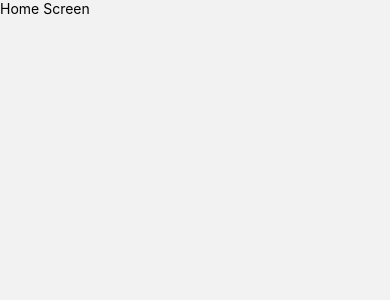
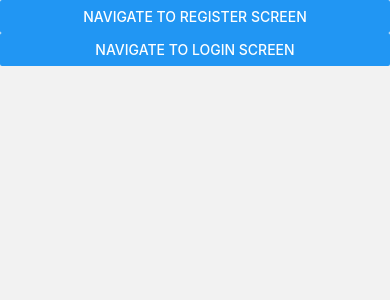
Before and after one commit to dannydecaf/grubshare-app, a React Native app: screen /Home in a window 390 px wide. Shown: the top 300 px of the page. Built offline with nearby package versions, Linux system fonts and the light colour scheme.

Commit message:
Starting to introduce Register and Login Screens

```diff
--- a/navigation/appNavigation.js
+++ b/navigation/appNavigation.js
@@ -1,7 +1,7 @@
 import React from 'react'
 import { NavigationContainer } from '@react-navigation/native';
 import { createNativeStackNavigator } from '@react-navigation/native-stack';
-import HomeScreen from '../screens/HomeScreen';
+import { HomeScreen, RegisterScreen, LoginScreen } from '../screens';
 
 const Stack = createNativeStackNavigator();
 
@@ -10,6 +10,8 @@ export default function AppNavigation() {
       <NavigationContainer>
         <Stack.Navigator>
           <Stack.Screen name="Home" options={{headerShown: false}} component={HomeScreen} />
+          <Stack.Screen name="Register" options={{headerShown: false}} component={RegisterScreen} />
+          <Stack.Screen name="Login" options={{headerShown: false}} component={LoginScreen} />
         </Stack.Navigator>
       </NavigationContainer>
     )
--- a/screens/HomeScreen.js
+++ b/screens/HomeScreen.js
@@ -1,11 +1,18 @@
-import { View, Text } from 'react-native'
+import { View, Text, Button } from 'react-native'
 import React from 'react'
 import { SafeAreaView } from 'react-native-safe-area-context'
 
-export default function HomeScreen() {
+export default function HomeScreen({navigation}) {
     return (
         <SafeAreaView>
-            <Text>Home Screen</Text>
+            <Button
+            title="Navigate to Register Screen"
+            onPress={() => navigation.navigate("Register")}
+            />
+            <Button
+            title="Navigate to Login Screen"
+            onPress={() => navigation.navigate("Login")}
+            />
         </SafeAreaView>
     );
 }
--- /dev/null
+++ b/screens/LoginScreen.js
@@ -0,0 +1,12 @@
+import { View, Text } from 'react-native'
+import React from 'react'
+
+const LoginScreen = () => {
+  return (
+    <View>
+      <Text>LoginScreen</Text>
+    </View>
+  )
+}
+
+export default LoginScreen
--- /dev/null
+++ b/screens/RegisterScreen.js
@@ -0,0 +1,12 @@
+import { View, Text } from 'react-native'
+import React from 'react'
+
+const RegisterScreen = () => {
+  return (
+    <View>
+      <Text>RegisterScreen</Text>
+    </View>
+  )
+}
+
+export default RegisterScreen
--- /dev/null
+++ b/screens/index.js
@@ -0,0 +1,9 @@
+import LoginScreen from "./LoginScreen";
+import HomeScreen from "./HomeScreen";
+import RegisterScreen from "./RegisterScreen";
+
+export {
+    LoginScreen,
+    HomeScreen,
+    RegisterScreen
+}
```
